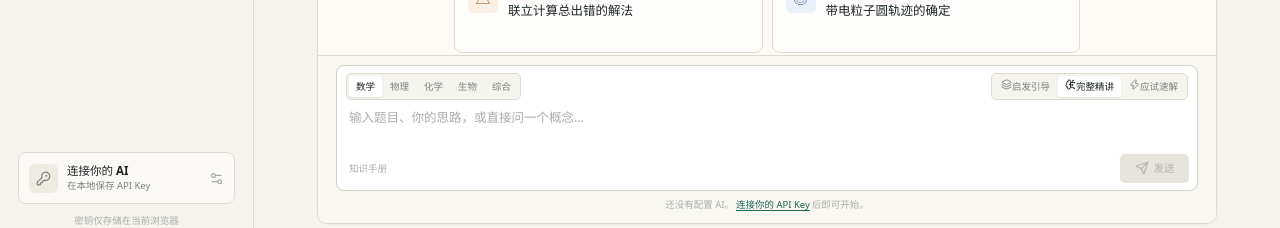
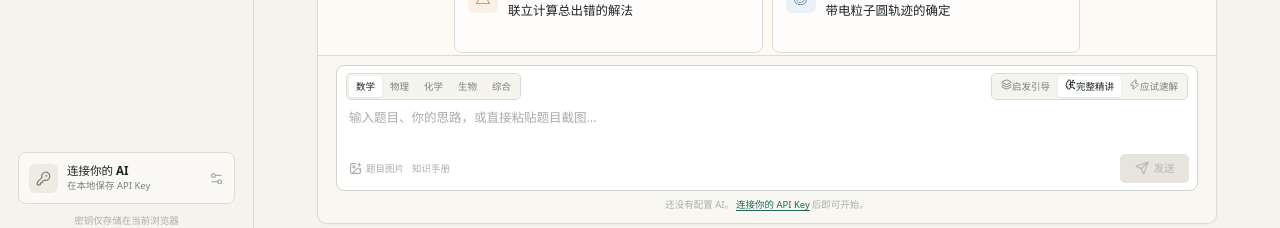
Before and after one commit to azdezhishijiangtang/wenqu, a React (Vite) app: page / in a window 1280 px wide. Shown: the part 554-782 px from the top of the page. Built offline with nearby package versions, Linux system fonts and the light colour scheme.

Commit message:
feat: support question images with multimodal chat and previews

```diff
--- a/src/App.css
+++ b/src/App.css
@@ -1,3 +1,5 @@
+.pending-images,.bubble-images,.composer-tools{display:flex;gap:8px;align-items:center;flex-wrap:wrap}.pending-images{padding:8px 12px}.pending-thumb{position:relative;margin:0;width:76px;height:68px}.pending-thumb img{width:100%;height:100%;object-fit:contain;border:1px solid var(--line);border-radius:6px;background:white}.thumb-remove{position:absolute;right:-4px;top:-4px;border:0;border-radius:50%;background:var(--ink);color:white;cursor:pointer}.thumb-add,.image-trigger{position:relative;display:inline-flex;align-items:center;gap:4px;cursor:pointer}.thumb-add{padding:16px;border:1px dashed var(--line);border-radius:6px}.thumb-add input,.image-trigger input{position:absolute;inset:0;width:100%;opacity:0;cursor:pointer}.bubble-images img{max-width:180px;max-height:160px;object-fit:contain;border-radius:6px}.image-error{color:var(--danger);font-size:12px;margin:5px 12px}.composer-topline{flex-wrap:wrap}
+
 :root {
   --paper: #f5f3ed;
   --paper-deep: #eeebe2;
--- a/src/App.tsx
+++ b/src/App.tsx
@@ -22,6 +22,7 @@ import { SettingsForm } from './components/SettingsForm'
 import { TutorView } from './components/TutorView'
 import { useLocalStorage } from './hooks/useLocalStorage'
 import { defaultSettings, streamChat } from './lib/ai'
+import { compressImageFile, MAX_IMAGES } from './lib/image'
 import { ThinkSplitter } from './lib/think'
 import { createId } from './lib/utils'
 import type {
@@ -125,6 +126,8 @@ export default function App() {
   const [mistakeDraft, setMistakeDraft] = useState<
     Omit<Mistake, 'id' | 'createdAt'> | null
   >(null)
+  const [pendingImages, setPendingImages] = useState<string[]>([])
+  const [imageError, setImageError] = useState('')
   const abortRef = useRef<AbortController | null>(null)
   const messagesEndRef = useRef<HTMLDivElement>(null)
 
@@ -210,6 +213,7 @@ export default function App() {
         messages: [...history, userMessage].map((message) => ({
           role: message.role,
           content: message.content,
+          images: message.images,
         })),
         signal: controller.signal,
         onContent: (chunk) => {
@@ -245,7 +249,8 @@ export default function App() {
 
   function sendQuestion(textOverride?: string, subjectOverride?: Subject) {
     const text = (textOverride ?? input).trim()
-    if (!text || loading) return
+    const hasImages = pendingImages.length > 0
+    if ((!text && !hasImages) || loading) return
     if (!settings.apiKey.trim()) {
       setInput(text)
       setError('')
@@ -254,20 +259,44 @@ export default function App() {
     }
 
     const activeSubject =
-      subjectOverride ?? (subject === 'all' ? detectSubject(text) : subject)
+      subjectOverride ?? (subject === 'all' ? detectSubject(text || '读图解题') : subject)
     const activeMode = mode
     const userMessage: ChatMessage = {
       id: createId(),
       role: 'user',
       content: text,
+      images: hasImages ? [...pendingImages] : undefined,
     }
+    setPendingImages([])
+    setImageError('')
     void runChat(messages, userMessage, createId(), {
       activeSubject,
       activeMode,
       isFollowup: false,
       hintLevel: activeMode === 'guide' ? 1 : 0,
-      question: text,
+      question: text || '读图解题',
     })
+  }
+
+  async function addImages(files: File[]) {
+    if (!files.length) return
+    setImageError('')
+    const room = MAX_IMAGES - pendingImages.length
+    if (room <= 0) {
+      setImageError(`一次最多 ${MAX_IMAGES} 张图，先删掉一张再添加。`)
+      return
+    }
+    const accepted: string[] = []
+    for (const file of files.slice(0, room)) {
+      try {
+        accepted.push(await compressImageFile(file))
+      } catch (error) {
+        setImageError(error instanceof Error ? error.message : '图片处理失败。')
+      }
+    }
+    if (accepted.length) {
+      setPendingImages((current) => [...current, ...accepted].slice(0, MAX_IMAGES))
+    }
   }
 
   /** 快捷追问：同一道题深入 */
@@ -315,6 +344,8 @@ export default function App() {
     setMessages([])
     setInput('')
     setError('')
+    setPendingImages([])
+    setImageError('')
   }
 
   function openMistakeFromChat() {
@@ -499,6 +530,12 @@ export default function App() {
             onNewChat={newChat}
             onOpenFormula={openFormula}
             onAddMistake={openMistakeFromChat}
+            pendingImages={pendingImages}
+            imageError={imageError}
+            onAddImages={addImages}
+            onRemoveImage={(index) =>
+              setPendingImages((current) => current.filter((_, i) => i !== index))
+            }
             messagesEndRef={messagesEndRef}
           />
         )}
--- a/src/components/TutorView.tsx
+++ b/src/components/TutorView.tsx
@@ -2,15 +2,17 @@ import {
   BookOpen,
   BrainCircuit,
   ChevronDown,
+  ImagePlus,
   Layers,
   NotebookPen,
   Plus,
   Send,
   Sparkles,
   Timer,
+  X,
   Zap,
 } from 'lucide-react'
-import type { KeyboardEvent, RefObject } from 'react'
+import type { ClipboardEvent, KeyboardEvent, RefObject } from 'react'
 import { useEffect, useState } from 'react'
 import { useFocusTimer } from '../hooks/useFocusTimer'
 import { subjectLabel } from '../data/subjects'
@@ -42,6 +44,10 @@ interface TutorViewProps {
   onNewChat: () => void
   onOpenFormula: (subject: Subject) => void
   onAddMistake: () => void
+  pendingImages: string[]
+  imageError: string
+  onAddImages: (files: File[]) => void
+  onRemoveImage: (index: number) => void
   messagesEndRef: RefObject<HTMLDivElement | null>
 }
 
@@ -182,12 +188,26 @@ export function TutorView({
   onNewChat,
   onOpenFormula,
   onAddMistake,
+  pendingImages,
+  imageError,
+  onAddImages,
+  onRemoveImage,
   messagesEndRef,
 }: TutorViewProps) {
   function handleKeyDown(event: KeyboardEvent<HTMLTextAreaElement>) {
     if (event.key === 'Enter' && !event.shiftKey) {
       event.preventDefault()
       onSend()
+    }
+  }
+
+  function handlePaste(event: ClipboardEvent<HTMLTextAreaElement>) {
+    const files = Array.from(event.clipboardData.files).filter((file) =>
+      file.type.startsWith('image/'),
+    )
+    if (files.length) {
+      event.preventDefault()
+      onAddImages(files)
     }
   }
 
@@ -250,7 +270,7 @@ export function TutorView({
                 </div>
                 <div className="empty-hint">
                   <BookOpen size={15} />
-                  建议附上你的尝试或卡点，讲解会更有针对性。
+                  工艺流程、函数图象、受力图？直接截图粘贴进来，配视觉模型即可读图解题。
                 </div>
               </div>
             ) : (
@@ -336,7 +356,24 @@ export function TutorView({
                           )}
                         </>
                       ) : (
-                        <div className="user-bubble">{message.content}</div>
+                        <div className="user-bubble">
+                          {message.images && message.images.length > 0 && (
+                            <div className="bubble-images">
+                              {message.images.map((image, index) => (
+                                <a
+                                  key={index}
+                                  href={image}
+                                  target="_blank"
+                                  rel="noreferrer"
+                                  title="点开查看原图"
+                                >
+                                  <img src={image} alt={`题目图片 ${index + 1}`} />
+                                </a>
+                              ))}
+                            </div>
+                          )}
+                          {message.content}
+                        </div>
                       )}
                     </div>
                   </article>
@@ -427,12 +464,64 @@ export function TutorView({
                 value={input}
                 onChange={(event) => onInputChange(event.target.value)}
                 onKeyDown={handleKeyDown}
-                placeholder="输入题目、你的思路，或直接问一个概念…"
+                onPaste={handlePaste}
+                placeholder={
+                  pendingImages.length
+                    ? '补充题干文字（可选），发送后 AI 会结合图片解答…'
+                    : '输入题目、你的思路，或直接粘贴题目截图…'
+                }
                 rows={2}
                 disabled={loading}
                 aria-label="答疑输入框"
               />
+              {pendingImages.length > 0 && (
+                <div className="pending-images" aria-label="待发送图片">
+                  {pendingImages.map((image, index) => (
+                    <figure className="pending-thumb" key={`${index}-${image.length}`}>
+                      <img src={image} alt={`题目图片 ${index + 1}`} />
+                      <button
+                        type="button"
+                        className="thumb-remove"
+                        onClick={() => onRemoveImage(index)}
+                        aria-label={`删除图片 ${index + 1}`}
+                      >
+                        <X size={12} />
+                      </button>
+                    </figure>
+                  ))}
+                  <label className="thumb-add">
+                    <ImagePlus size={15} />
+                    <input
+                      type="file"
+                      accept="image/*"
+                      multiple
+                      onChange={(event) => {
+                        onAddImages(Array.from(event.target.files ?? []))
+                        event.target.value = ''
+                      }}
+                    />
+                  </label>
+                </div>
+              )}
+              {imageError && <p className="image-error">{imageError}</p>}
               <div className="composer-footer">
+                <div className="composer-tools">
+                  <label
+                    className="quiet-link image-trigger"
+                    title={pendingImages.length >= 3 ? '最多 3 张' : '添加题目图片'}
+                  >
+                    <ImagePlus size={13} />
+                    题目图片
+                    <input
+                      type="file"
+                      accept="image/*"
+                      multiple
+                      onChange={(event) => {
+                        onAddImages(Array.from(event.target.files ?? []))
+                        event.target.value = ''
+                      }}
+                    />
+                  </label>
                   <button
                     type="button"
                     className="quiet-link"
@@ -440,6 +529,7 @@ export function TutorView({
                   >
                     知识手册
                   </button>
+                </div>
                 {mode === 'guide' && (
                   <span className="guide-hint">
                     引导模式：AI 只给切入点，回复「继续」逐级解锁
@@ -449,7 +539,7 @@ export function TutorView({
                   type="button"
                   className={`send-button${loading ? ' stop' : ''}`}
                   onClick={loading ? onStop : () => onSend()}
-                  disabled={!loading && !input.trim()}
+                  disabled={!loading && !input.trim() && pendingImages.length === 0}
                   aria-label={loading ? '停止生成' : '发送问题'}
                 >
                   {loading ? (
--- a/src/lib/ai.ts
+++ b/src/lib/ai.ts
@@ -12,7 +12,8 @@ const BASE_PROMPT = String.raw`你是「知弧」的高中理科答疑导师，
 3. 结论和关键步骤必须严谨：数学含参必分类讨论；物理先写研究对象、过程模型、正方向，结果带单位和有效数字；化学方程式配平并注明条件；生物用教材术语，区分"事实"与"推测"。
 4. 用到高中大纲以外的工具（如洛必达、向量叉乘、构造函数以外的技巧）时，标注「超纲工具」，并给一个高中范围内的等价写法。
 5. 结尾给「变式一问」：改变题目一个条件，让学生自查是否真的懂了。
-6. 学生题目信息不全时，先列出缺失条件，不要编数据。`
+6. 学生题目信息不全时，先列出缺失条件，不要编数据。
+7. 学生发来图片（题目配图、工艺流程图、函数图象、受力分析图、实验装置图等）时：先用一小段明确读出图中关键信息——坐标轴与单位、曲线走势与特殊点、流程步骤与进出料、装置连接与试剂——与题干文字对照确认后再解题；图片模糊或信息不全时，说明你读到什么、哪部分存疑，请学生补充文字描述，禁止脑补图中没有的数据。`
 
 const SUBJECT_PROMPTS: Record<Subject, string> = {
   math: String.raw`数学科目要求：
@@ -66,7 +67,8 @@ interface ChatRequest {
   settings: ApiSettings
   subject: Subject
   mode: TutorMode
-  messages: { role: 'user' | 'assistant'; content: string }[]
+  /** 历史与最新消息，可含图片 */
+  messages: { role: 'user' | 'assistant'; content: string; images?: string[] }[]
   /** 最后一条用户消息是否为「继续/追问」类指令 */
   isFollowup?: boolean
   signal: AbortSignal
@@ -122,7 +124,7 @@ function deepMerge(
 
 export function buildRequestBody(
   settings: ApiSettings,
-  messages: { role: string; content: string }[],
+  messages: { role: string; content: unknown }[],
   stream = true,
 ): Record<string, unknown> {
   if (!settings.model.trim()) {
@@ -222,6 +224,38 @@ async function readErrorBody(response: Response): Promise<string> {
   }
 }
 
+/* ------------------------------------------------------------------ */
+/* 消息转换：纯文本 → string；带图 → 多模态 content 数组                  */
+/* ------------------------------------------------------------------ */
+
+type OutMessage = {
+  role: string
+  content:
+    | string
+    | (
+        | { type: 'text'; text: string }
+        | { type: 'image_url'; image_url: { url: string; detail: 'high' } }
+      )[]
+}
+
+function toOutMessage(message: {
+  role: 'user' | 'assistant'
+  content: string
+  images?: string[]
+}): OutMessage {
+  const images = message.role === 'user' ? (message.images ?? []).slice(0, 3) : []
+  if (images.length === 0) {
+    return { role: message.role, content: message.content }
+  }
+  const parts: Extract<OutMessage['content'], unknown[]> = [
+    { type: 'text', text: message.content || '请读图并解答这道题。' },
+  ]
+  for (const url of images) {
+    parts.push({ type: 'image_url', image_url: { url, detail: 'high' } })
+  }
+  return { role: message.role, content: parts }
+}
+
 export async function streamChat({
   settings,
   subject,
@@ -250,7 +284,7 @@ export async function streamChat({
             role: 'system',
             content: buildSystemPrompt(subject, mode, isFollowup),
           },
-          ...messages,
+          ...messages.map(toOutMessage),
         ]),
       ),
       signal,
--- /dev/null
+++ b/src/lib/image.ts
@@ -0,0 +1,52 @@
+/**
+ * 图片压缩：文件/剪贴板图片 → dataURL。
+ * 最长边压到 1280px、JPEG 0.9，单图体积控制在 ~300KB，
+ * 保证 base64 后不会撑爆请求体，文字仍清晰可读。
+ */
+
+const MAX_EDGE = 1280
+const QUALITY = 0.9
+export const MAX_IMAGES = 3
+
+export async function compressImageFile(file: File): Promise<string> {
+  if (!file.type.startsWith('image/')) {
+    throw new Error('只能发送图片文件（截图或照片）。')
+  }
+  if (file.size > 20 * 1024 * 1024) {
+    throw new Error('图片超过 20MB，请先裁剪或压缩。')
+  }
+
+  const dataUrl = await readAsDataUrl(file)
+  const image = await loadImage(dataUrl)
+
+  const scale = Math.min(1, MAX_EDGE / Math.max(image.width, image.height))
+  const width = Math.max(1, Math.round(image.width * scale))
+  const height = Math.max(1, Math.round(image.height * scale))
+
+  const canvas = document.createElement('canvas')
+  canvas.width = width
+  canvas.height = height
+  const context = canvas.getContext('2d')
+  if (!context) return dataUrl
+  context.imageSmoothingQuality = 'high'
+  context.drawImage(image, 0, 0, width, height)
+  return canvas.toDataURL('image/jpeg', QUALITY)
+}
+
+function readAsDataUrl(file: File): Promise<string> {
+  return new Promise((resolve, reject) => {
+    const reader = new FileReader()
+    reader.onload = () => resolve(String(reader.result))
+    reader.onerror = () => reject(new Error('图片读取失败，请重试。'))
+    reader.readAsDataURL(file)
+  })
+}
+
+function loadImage(src: string): Promise<HTMLImageElement> {
+  return new Promise((resolve, reject) => {
+    const image = new Image()
+    image.onload = () => resolve(image)
+    image.onerror = () => reject(new Error('图片解码失败，请换一张试试。'))
+    image.src = src
+  })
+}
--- a/src/types.ts
+++ b/src/types.ts
@@ -34,6 +34,8 @@ export interface ChatMessage {
   subject?: Subject
   /** 对应哪条用户提问，用于「继续深入」 */
   question?: string
+  /** 用户随题发送的图片（dataURL，已压缩），仅 user 消息 */
+  images?: string[]
 }
 
 export interface Formula {
```
Lines whose indentation alone changed are shown as unchanged.
